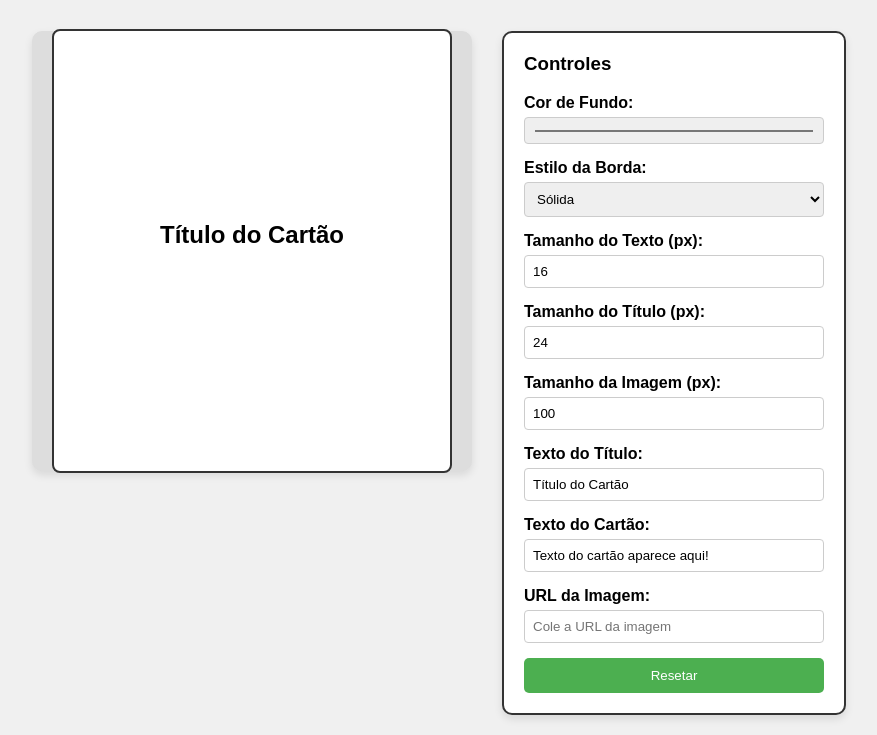
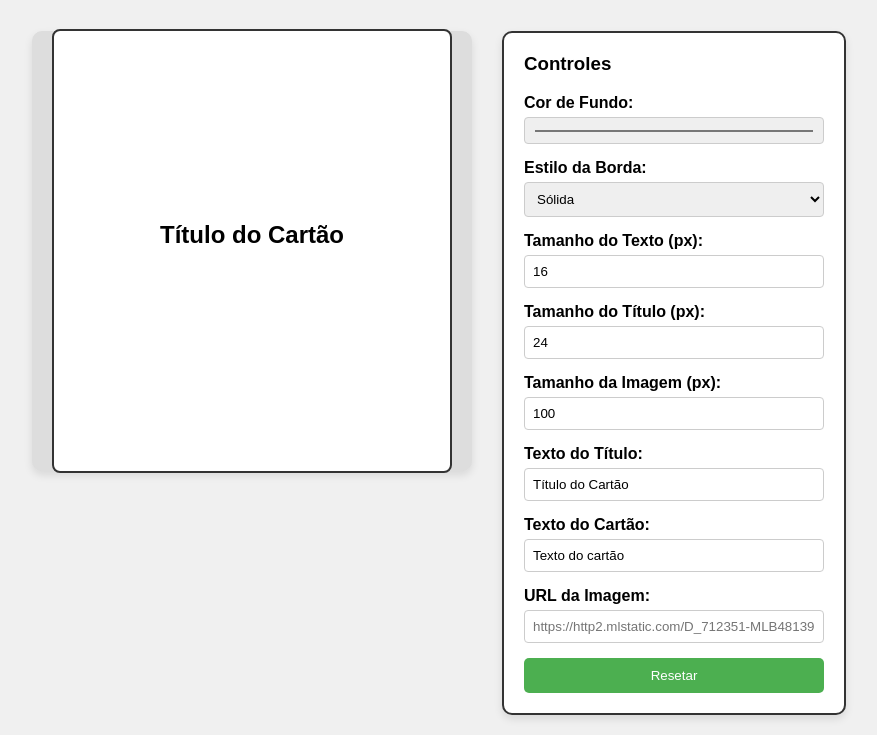
Before and after one commit to Rllucena/Design-Interacao, a plain HTML site: page trab1/index.html in a window 1280 px wide. Shown: the part 99-834 px from the top of the page, without its empty margins (201-1078 px from the left). Drawn offline with Linux system fonts and the light colour scheme.

Commit message:
Update index.html

```diff
--- a/trab1/index.html
+++ b/trab1/index.html
@@ -61,12 +61,12 @@
 
             <div class="form-item">
                 <label for="texto-cartao">Texto do Cartão:</label>
-                <input type="text" id="texto-cartao-input" value="Texto do cartão aparece aqui!">
+                <input type="text" id="texto-cartao" value="Texto do cartão">
             </div>
 
             <div class="form-item">
                 <label for="imagem-url">URL da Imagem:</label>
-                <input type="text" id="imagem-url" placeholder="Cole a URL da imagem">
+                <input type="text" id="imagem-url" placeholder="https://http2.mlstatic.com/D_712351-MLB48139304694_112021-O.webp">
             </div>
 
             <button onclick="resetarControles()">Resetar</button>
```
